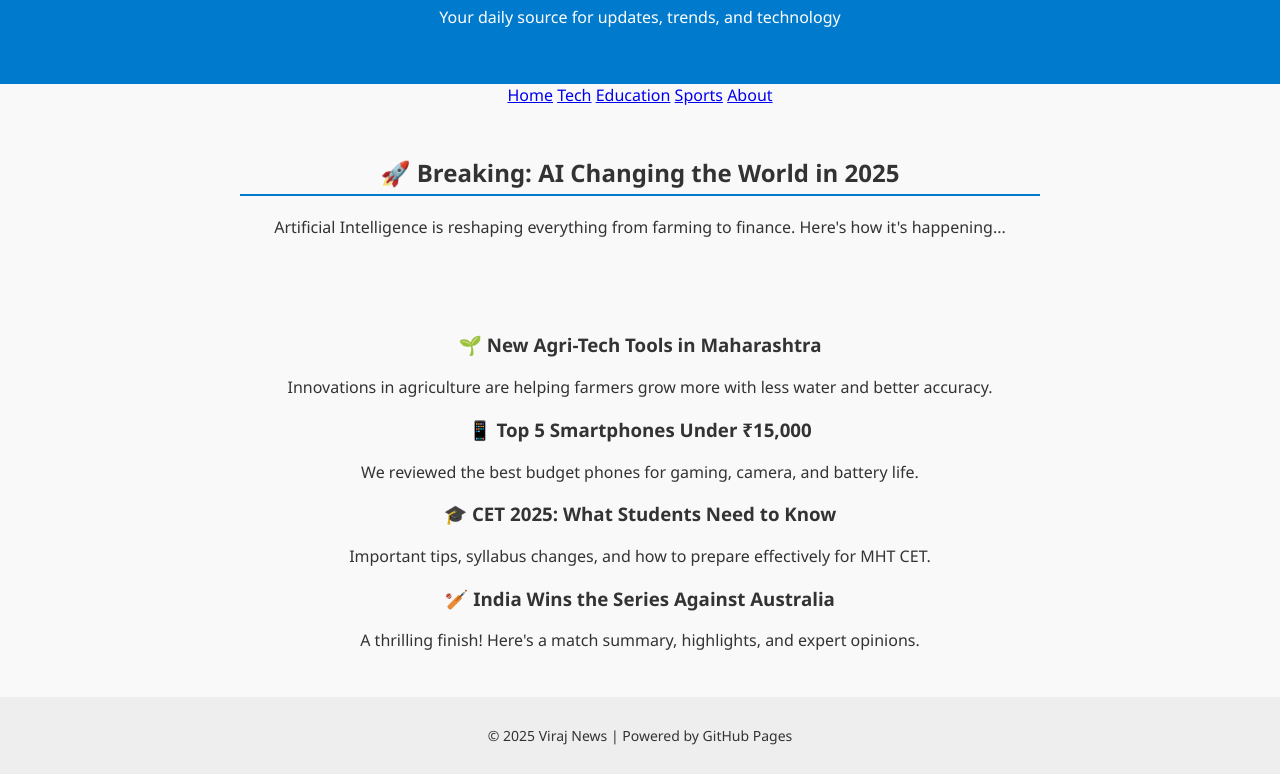
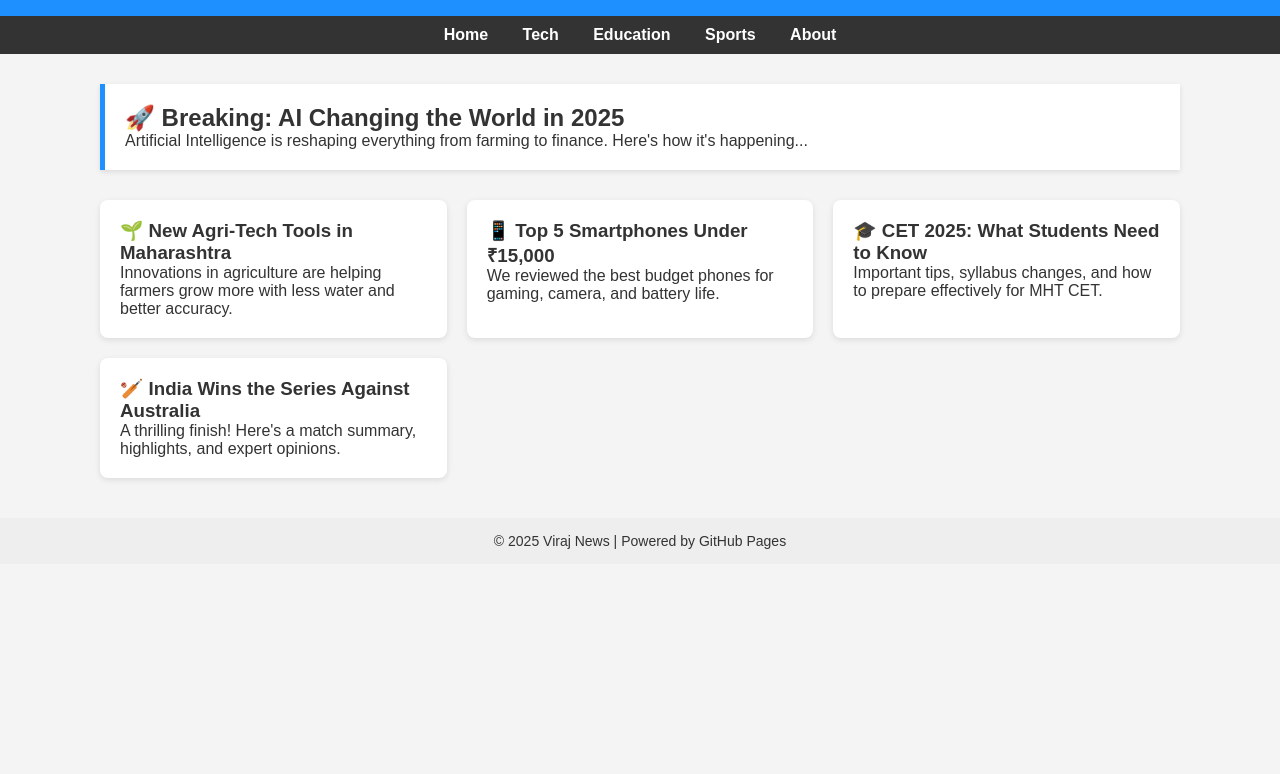
Before and after one commit to viraj168/viraj, a plain HTML site: page index.html in a window 1280 px wide. Shown: the part 120-894 px from the top of the page. After the commit the page ends 800 px from the top, so only its background shows below. Drawn offline with Linux system fonts and the light colour scheme.

Commit message:
Update style.css

```diff
--- a/style.css
+++ b/style.css
@@ -1,71 +1,70 @@
-body {
-  background-color: #f9f9f9;
-  font-family: Arial, sans-serif;
-  text-align: center;
-}
-h1 {
-  color: #007acc;
-}
-body {
-  font-family: 'Segoe UI', sans-serif;
+* {
+  box-sizing: border-box;
   margin: 0;
   padding: 0;
-  background: #f9f9f9;
+}
+
+body {
+  font-family: Arial, sans-serif;
+  background: #f4f4f4;
   color: #333;
 }
 
 header {
-  background-color: #007acc;
+  background: #1e90ff;
   color: white;
   padding: 40px 20px;
   text-align: center;
 }
 
-section {
-  padding: 30px 20px;
-  max-width: 800px;
-  margin: auto;
+nav {
+  background: #333;
+  text-align: center;
+  padding: 10px 0;
 }
 
-h2 {
-  border-bottom: 2px solid #007acc;
-  padding-bottom: 5px;
+nav a {
+  color: white;
+  margin: 0 15px;
+  text-decoration: none;
+  font-weight: bold;
 }
 
-.project-list {
-  display: flex;
-  flex-direction: column;
+nav a:hover {
+  text-decoration: underline;
+}
+
+main {
+  max-width: 1100px;
+  margin: 20px auto;
+  padding: 10px;
+}
+
+.headline {
+  background: white;
+  padding: 20px;
+  margin-bottom: 30px;
+  box-shadow: 0 2px 5px rgba(0,0,0,0.1);
+  border-left: 5px solid #1e90ff;
+}
+
+.articles {
+  display: grid;
+  grid-template-columns: repeat(auto-fit, minmax(280px, 1fr));
   gap: 20px;
 }
 
-.project {
+.article {
   background: white;
-  padding: 15px;
-  border-radius: 10px;
+  padding: 20px;
+  border-radius: 8px;
   box-shadow: 0 2px 6px rgba(0,0,0,0.1);
 }
 
-.contact a {
-  color: #007acc;
-  text-decoration: none;
-  margin: 0 5px;
-}
-
 footer {
+  background: #eee;
   text-align: center;
-  background: #eee;
   padding: 15px;
   font-size: 14px;
+  margin-top: 30px;
 }
-
-/* Mobile Responsive */
-@media (min-width: 600px) {
-  .project-list {
-    flex-direction: row;
-    flex-wrap: wrap;
-  }
-
-  .project {
-    flex: 1 1 45%;
-  }
-}
```
